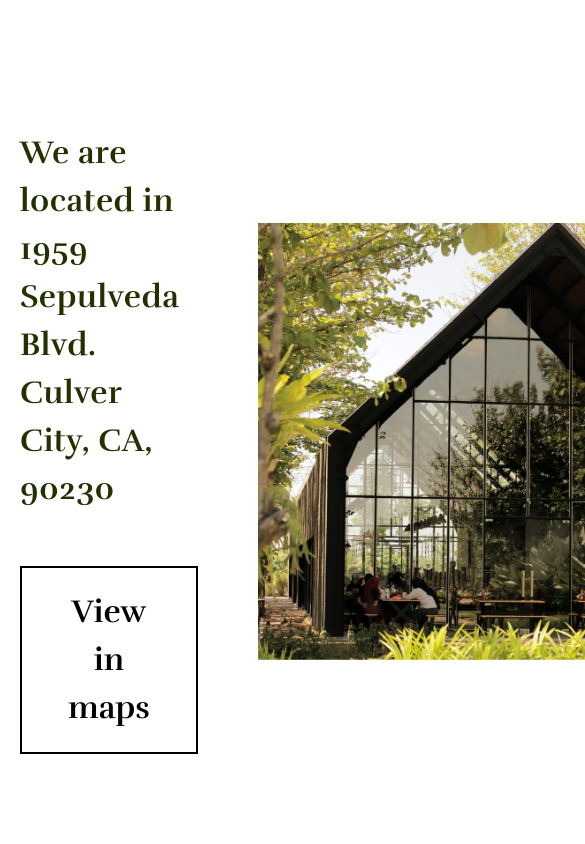
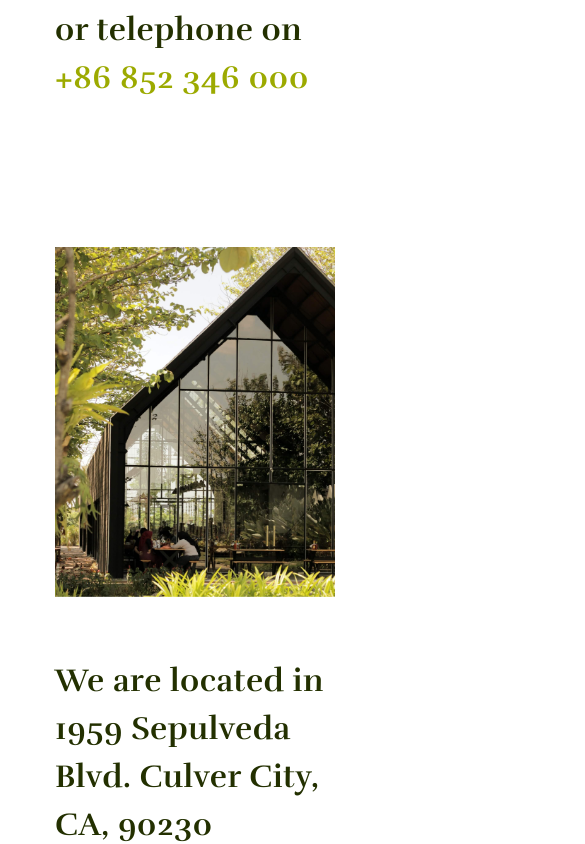
Before and after one commit to progdidi/food-zero, a React (Create React App) app: page /contacts in a window 390 px wide. Shown: the part 1420-2264 px from the top of the page, 585 px wide, since content can reach past the window. Built offline with nearby package versions, Linux system fonts and the light colour scheme.

Commit message:
feat: responsive
contacts page

```diff
--- a/src/pages/ContactsPage/contactsPage.scss
+++ b/src/pages/ContactsPage/contactsPage.scss
@@ -8,8 +8,8 @@
     position: relative;
     &__item {
         margin-bottom: 145px;
-        display: flex;
-        justify-content: space-between;
+        display: grid;
+        grid-template-columns: 2fr 1fr;
         align-items: center;
         gap: 60px;
         &-info {
@@ -21,6 +21,16 @@
 
             }
         }
+        &-img {
+            object-fit: cover;
+            // max-width: 80%;
+        }
+        &:last-child {
+            grid-template-columns: 1fr 2fr;
+            .contacts__item-img {
+                max-width: 80%;
+            }
+        }
     }
 
     &::before {
@@ -29,6 +39,7 @@
         background-image: url(./images/contactsBG.svg);
         top: 152px;
         background-repeat: no-repeat;
+        background-position: top center;
         width: 446px;
         height: 400px;
         left: 50%;
@@ -38,3 +49,54 @@
 
 
 }
+
+@media (max-width: 1000px) {
+    .contacts {
+        padding-top: 120px;
+        &__item:last-child {
+            margin-bottom: 80px;
+        }
+
+        &::before {
+            top: 0;
+            right: 0;
+            left: auto;
+            width: 40%;
+            height: 40%;
+            background-position: top right;
+            background-size: contain;
+        }
+    }
+}
+
+@media (max-width: 900px) {
+    .contacts {
+        &__item {
+            display: flex;
+            flex-direction: column;
+            align-items: center;
+            justify-content: center;
+            &-img {
+                max-width: 80%;
+            }
+            &-info {
+                max-width: 80%;
+                margin: 0 auto;
+            }
+            &:last-child {
+                flex-direction: column-reverse;
+            }
+            &-btn {
+                display: block;
+                width: 260px;
+                margin: 0 auto;
+            }
+        }
+    }
+}
+
+@media (max-width: 620px) {
+    .contacts__item-btn {
+        width: 200px;
+    }
+}
--- a/src/style/style.scss
+++ b/src/style/style.scss
@@ -89,6 +89,12 @@ input {
     }
 }
 
+@media (max-width: 1100px) {
+    .main-btn {
+        padding: 15px 26px;
+    }
+}
+
 @media (max-width: 780px) {
     .section__title {
         font-size: 75px;
@@ -115,6 +121,12 @@ input {
         font-size: 32px;
         line-height: 41px;
     }
+
+    .main-btn {
+        font-size: 24px;
+        line-height: 35px;
+        padding: 8px 12px;
+    }
 }
 
 @media (max-width: 420px) {
```
